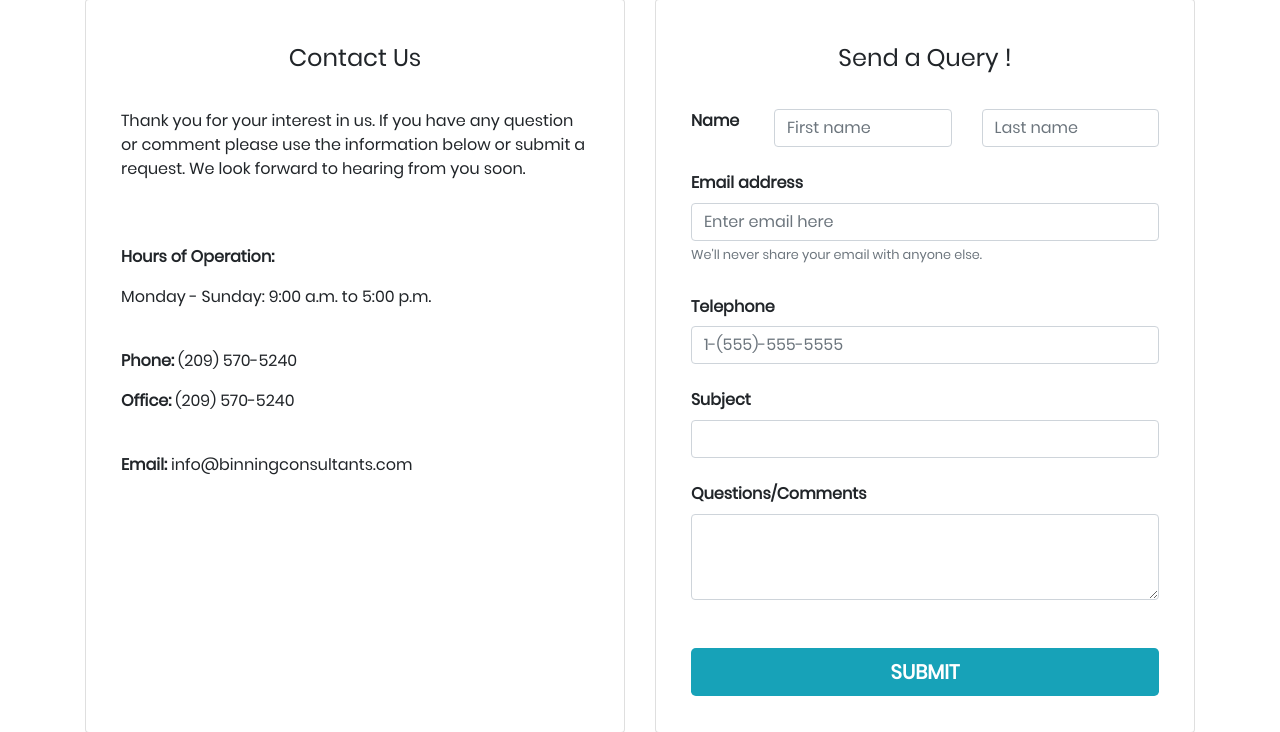
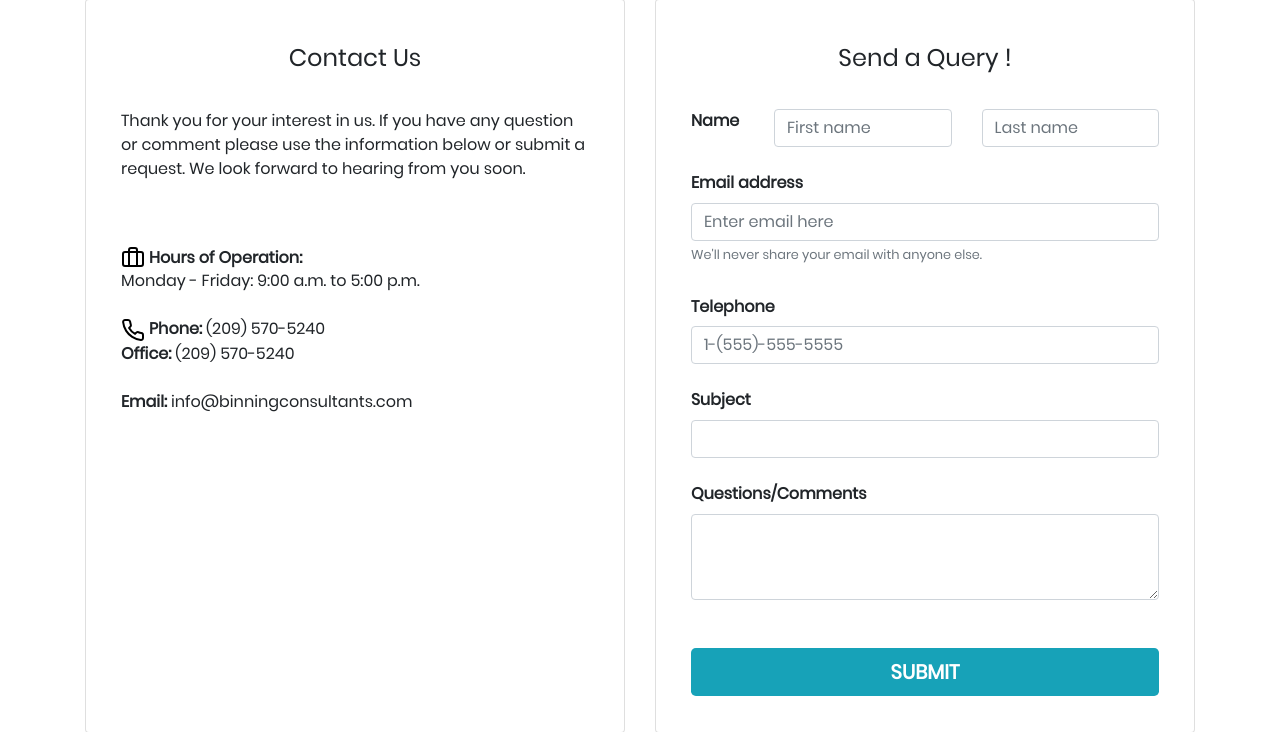
Before and after one commit to ysingh89/binningtax, a Django app: page /contact-us/ in a window 1280 px wide. Shown: the part 829-1561 px from the top of the page. Run offline with Django 3.2, Linux system fonts and the light colour scheme; some libraries are stand-ins or nearby versions.

Commit message:
added icons on contact page

```diff
--- a/binning/settings.py
+++ b/binning/settings.py
@@ -24,7 +24,7 @@ BASE_DIR = os.path.dirname(os.path.dirname(os.path.abspath(__file__)))
 SECRET_KEY = os.environ['SECRET_KEY']
 
 # SECURITY WARNING: don't run with debug turned on in production!
-DEBUG = False
+DEBUG = True
 
 ALLOWED_HOSTS = [os.environ['HOST_NAME']]
 
--- a/templates/binningtax/contact.html
+++ b/templates/binningtax/contact.html
@@ -68,23 +68,24 @@
                                 We look forward to hearing from you soon.
                         </p>
                           <br><br>
-                        <p class="font-weight-bold">
-                            Hours of Operation:
-                        </p>
-                        <p>
-                            Monday - Sunday: 9:00 a.m. to 5:00 p.m.
-                        </p>
+                        <div class="font-weight-bold">
+                            <img src="{% static 'binningtax/icons/briefcase.svg' %}" alt="">
+                            <span class="align-bottom">Hours of Operation:</span>
+                        </div>
+                        <div>
+                            Monday - Friday: 9:00 a.m. to 5:00 p.m.
+                        </div>
                           <br>
-                        <p>
-                            <span class="font-weight-bold">Phone:</span> (209) 570-5240
-                        </p>
-                        <p>
+                        <div>
+                            <span class="font-weight-bold"><img src="{% static 'binningtax/icons/phone.svg' %}" alt=""> Phone:</span> (209) 570-5240
+                        </div>
+                        <div>
                             <span class="font-weight-bold">Office:</span> (209) 570-5240
-                        </p>
-                        <p>
+                        </div>
+                        <div>
                             <br>
                             <span class="font-weight-bold">Email:</span> info@binningconsultants.com
-                        </p>
+                        </div>
 
                       </div>
                      </div>
--- a/templates/binningtax/index.html
+++ b/templates/binningtax/index.html
@@ -30,7 +30,7 @@
         <nav class="navbar navbar-expand-lg navbar-background sticky-top">
               <!--<a class="navbar-brand" href="#">Brand</a>-->
               <button class="navbar-toggler" type="button" data-toggle="collapse" data-target="#navbarNavAltMarkup" aria-controls="navbarNavAltMarkup" aria-expanded="false" aria-label="Toggle navigation">
-                <span class="navbar-toggler-icon" style="color:white;">MENU</span>
+                <div class="navbar-toggler-icon" style="color:white;">MENU</div>
               </button>
               <div class="collapse navbar-collapse" id="navbarNavAltMarkup">
                 <div class="navbar-nav navbar-content">
```
Also changed, not shown: static_resources/binningtax/icons/baseline-menu.svg (added), static_resources/binningtax/icons/baseline-send.svg (added), static_resources/binningtax/icons/briefcase.svg (added), static_resources/binningtax/icons/facebook.svg (added), static_resources/binningtax/icons/home.svg (added), static_resources/binningtax/icons/linkedin.svg (added), static_resources/binningtax/icons/mail.svg (added), static_resources/binningtax/icons/menu.svg (added), static_resources/binningtax/icons/phone.svg (added), static_resources/binningtax/icons/truck.svg (added), static_resources/binningtax/icons/umbrella.svg (added), 3 other files.
